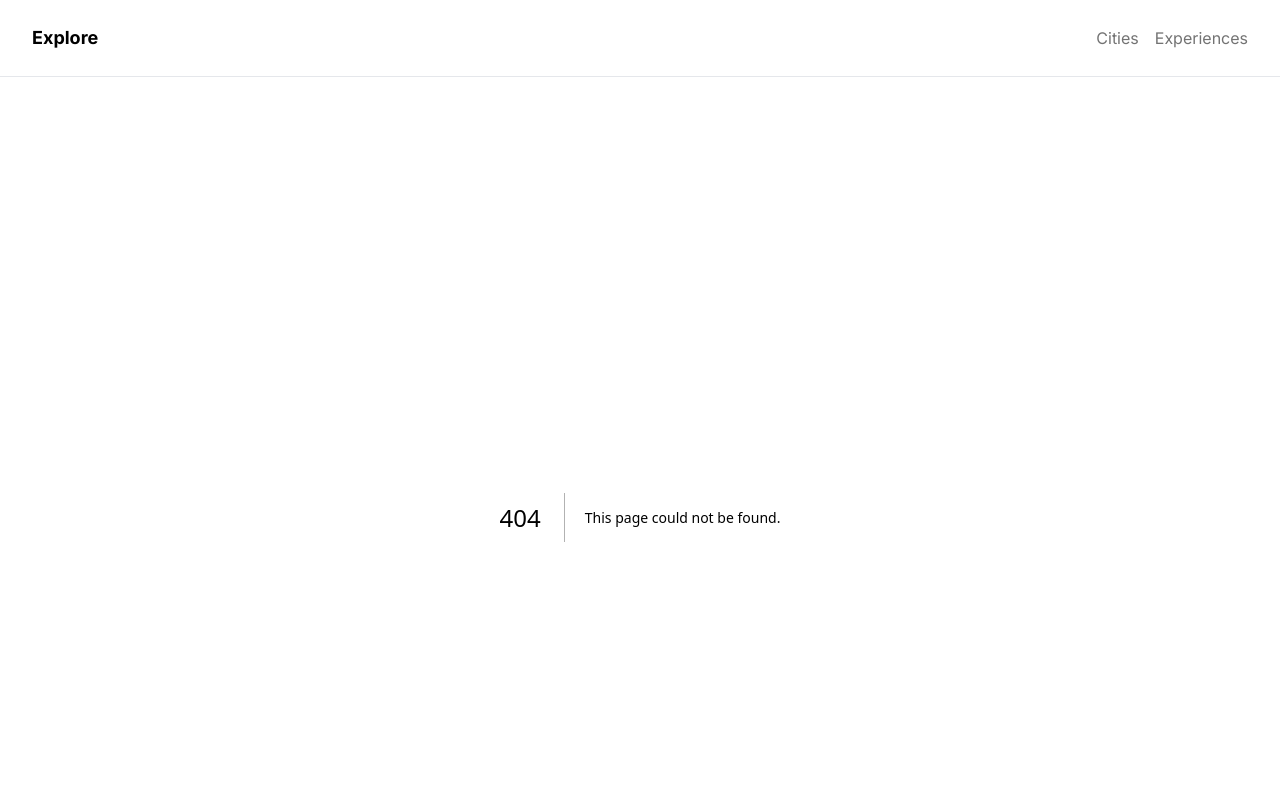
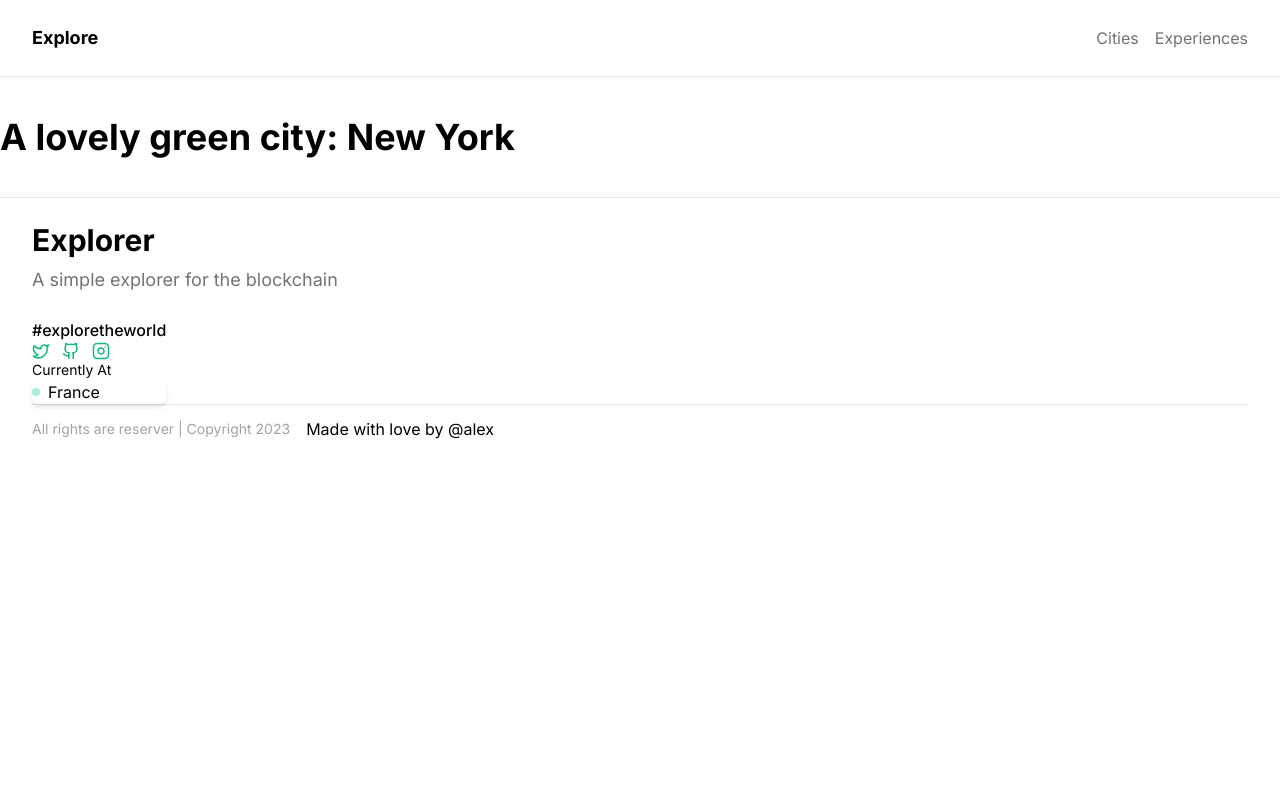
Before and after one commit to aleks930819/nextjs-blog-cms, a Next.js app: page /post/a-lovely-green-city-new-york in a window 1280 px wide. Before the commit this address had no page. Shown: the top 800 px of the page. Built offline with nearby package versions, Linux system fonts and the light colour scheme.

Commit message:
added dynamic route

```diff
--- /dev/null
+++ b/app/post/[slug]/page.tsx
@@ -0,0 +1,21 @@
+import { DUMMY_POSTS } from '@/DUMMY_DATA';
+
+export const generateStaticParams = async () => {
+  return DUMMY_POSTS.map((post) => {
+    return {
+      slug: post.slug,
+    };
+  });
+};
+
+const PostPage = ({ params }: { params: { slug: string } }) => {
+  const post = DUMMY_POSTS.find((post) => post.slug === params.slug);
+
+  return (
+    <div className="container mx-auto">
+      <h1 className="text-4xl font-bold">{post?.title}</h1>
+    </div>
+  );
+};
+
+export default PostPage;
```
